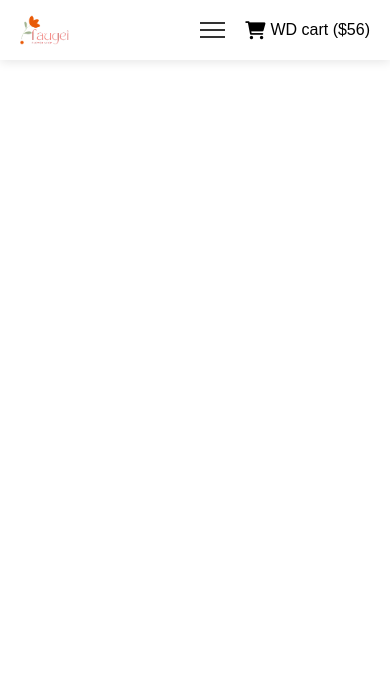
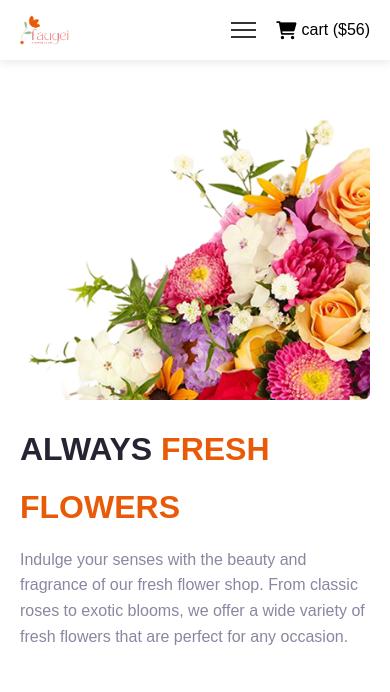
Before and after one commit to abrarjahinzihan/followers_assignment, a plain HTML site: page index.html in a window 390 px wide. Drawn offline with Linux system fonts and the light colour scheme.

Commit message:
banner done

```diff
--- a/index.html
+++ b/index.html
@@ -29,9 +29,19 @@
 
             <div class="cart">
                 <i class="fas fa-shopping-cart"></i>
-                <span>WD cart ($56)</span>
+                <span>cart ($56)</span>
             </div>
         </div>
     </nav>
+    <section class="banner">
+        <div class="banner-content">
+            <h1>ALWAYS <span class="orrange">FRESH</span></h1>
+            <h1><span class="orrange">FLOWERS</span></h1>
+            <p>Indulge your senses with the beauty and fragrance of our fresh flower shop. From classic roses to exotic blooms, we offer a wide variety of fresh flowers that are perfect for any occasion.</p>
+        </div>
+        <div class="banner-image">
+            <img src="assets/hero-flower.png" alt="Fresh flower arrangement">
+        </div>
+    </section>
 </body>
 </html>
--- a/style.css
+++ b/style.css
@@ -160,3 +160,82 @@
     opacity: 0.8;
     transition: opacity 0.2s ease;
 }
+
+/* Banner Section */
+.banner {
+    display: flex;
+    max-width: 100%;
+    height: 461px;
+    margin: 0 auto;
+    align-items: center;
+    justify-content: space-between;
+    padding: 0 20px;
+}
+
+.banner-content {
+    width: 45%;
+}
+
+.banner-content h1 {
+    font-size: 42px;
+    font-weight: 700;
+    color: #252432;
+    margin-bottom: 20px;
+    line-height: 1.2;
+}
+
+.banner-content p {
+    font-size: 18px;
+    line-height: 1.6;
+    color: rgba(137, 135, 161, 1);
+}
+
+.banner-image {
+    width: 50%;
+    height: 100%;
+    overflow: hidden;
+    border-radius: 8px;
+}
+
+.banner-image img {
+    width: 100%;
+    height: 100%;
+    object-fit: cover;
+    object-position: center;
+}
+.orrange {
+    color: rgba(233, 90, 8, 1);
+}
+
+/* Mobile Responsiveness */
+@media (max-width: 768px) {
+    .banner {
+        flex-direction: column;
+        height: auto;
+        padding: 40px 20px;
+    }
+
+    .banner-content,
+    .banner-image {
+        width: 100%;
+    }
+
+    .banner-content {
+        order: 2;
+        text-align: left;
+        margin-top: 30px;
+    }
+
+    .banner-image {
+        order: 1;
+        height: 300px;
+    }
+
+    .banner-content h1 {
+        font-size: 32px;
+    }
+
+    .banner-content p {
+        font-size: 16px;
+    }
+}
```
